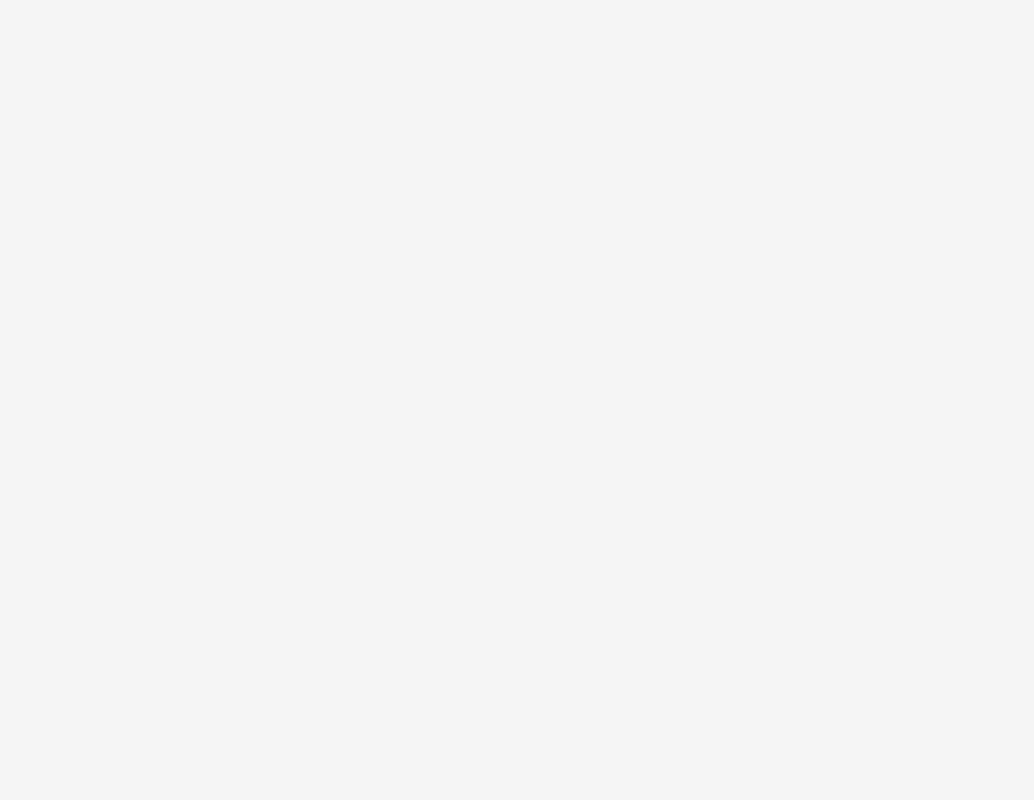
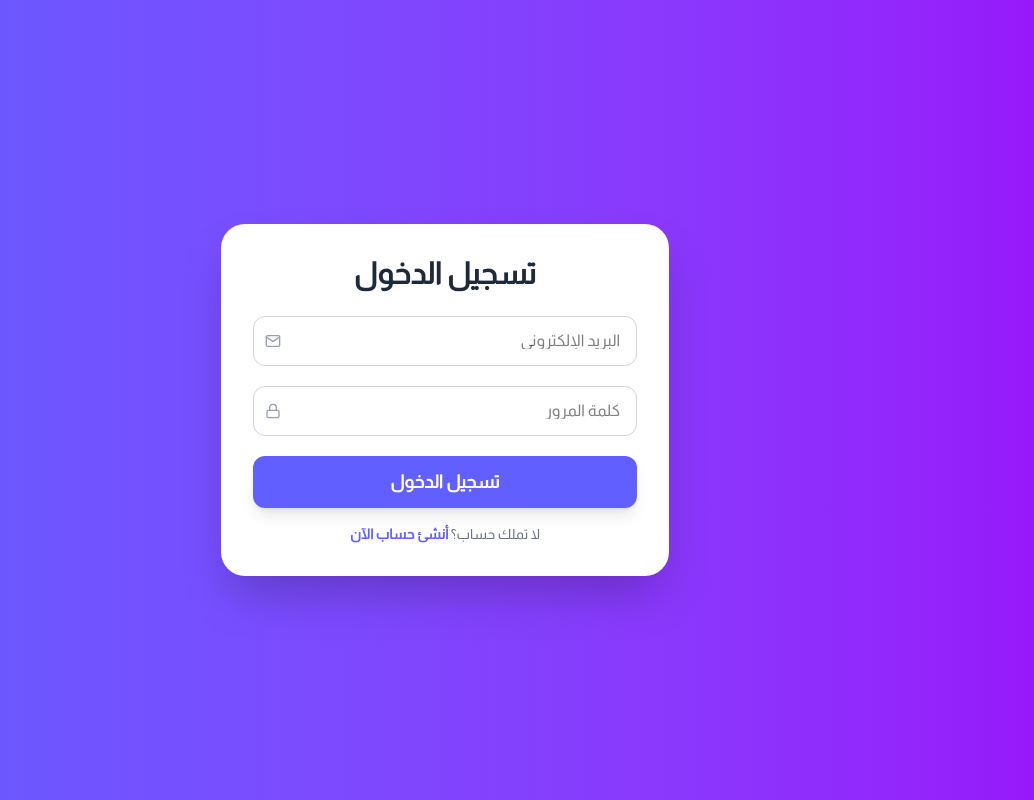
Before and after one commit to ali98nadhum/expense-manager-front, a React (Vite) app: page /login in a window 1280 px wide. Before the commit this address had no page. Shown: the whole page, without its empty margins (195-1229 px from the left). Built offline with nearby package versions, Linux system fonts and the light colour scheme.

Commit message:
updated :)

```diff
--- a/src/App.jsx
+++ b/src/App.jsx
@@ -2,6 +2,7 @@ import { BrowserRouter, Routes, Route } from "react-router-dom";
 import Layout from "./Components/Layout/Layout";
 import HomePage from "./pages/HomePage/HomePage";
 import WalletPage from "./pages/WalletPage/WalletPage";
+import LoginPage from "./pages/LoginPage/LoginPage";
 
 function App() {
   return (
@@ -10,6 +11,7 @@ function App() {
         <Route path="/" element={<Layout />}>
           <Route index element={<HomePage />} />
           <Route path="/wallet" element={ <WalletPage/> } />
+          <Route path="/login" element= { <LoginPage/> } />
         </Route>
       </Routes>
     </BrowserRouter>
--- a/src/Components/AddWalletModal/AddWalletModal.jsx
+++ b/src/Components/AddWalletModal/AddWalletModal.jsx
@@ -7,8 +7,8 @@ import successAnim from "../../animation/Payment Successful Animation.json";
 import { motion, AnimatePresence } from "framer-motion";
 
 const schema = Yup.object().shape({
-  cardName: Yup.string().required("اسم البطاقة مطلوب"),
-  amount: Yup.number()
+  name: Yup.string().required("اسم البطاقة مطلوب"),
+  balance: Yup.number()
     .typeError("المبلغ لازم يكون رقم")
     .positive("المبلغ لازم يكون أكبر من صفر")
     .required("المبلغ مطلوب"),
@@ -86,13 +86,13 @@ const AddWalletModal = ({ isAddOpen, setIsAddOpen, budgets, onSubmit }) => {
                   </label>
                   <input
                     type="text"
-                    {...register("cardName")}
+                    {...register("name")}
                     className="w-full rounded-xl p-3 bg-gray-100 placeholder-gray-400 focus:outline-none transition-all"
                     placeholder="مثال: مصاريف السوق"
                   />
-                  {errors.cardName && (
+                  {errors.name && (
                     <p className="text-red-500 text-sm mt-1">
-                      {errors.cardName.message}
+                      {errors.name.message}
                     </p>
                   )}
                 </div>
@@ -103,13 +103,13 @@ const AddWalletModal = ({ isAddOpen, setIsAddOpen, budgets, onSubmit }) => {
                   </label>
                   <input
                     type="number"
-                    {...register("amount")}
+                    {...register("balance")}
                     className="w-full rounded-xl p-3 bg-gray-100 placeholder-gray-400 focus:outline-none transition-all"
                     placeholder="مثال: 200000"
                   />
-                  {errors.amount && (
+                  {errors.balance && (
                     <p className="text-red-500 text-sm mt-1">
-                      {errors.amount.message}
+                      {errors.balance.message}
                     </p>
                   )}
                 </div>
--- a/src/Components/Layout/Layout.jsx
+++ b/src/Components/Layout/Layout.jsx
@@ -1,33 +1,50 @@
-import { Outlet } from "react-router-dom";
-import { useState } from "react";
+import { Outlet, useLocation } from "react-router-dom";
+import { useState, useEffect } from "react";
 import SideBar from "../SideBar/SideBar";
 import Header from "../Header/Header";
 
 const Layout = () => {
-  const [isOpen, setIsOpen] = useState(true);
+  const location = useLocation();
+  const noLayoutPages = ["/login", "/register"];
+  const hideLayout = noLayoutPages.includes(location.pathname);
+
+  const [isOpen, setIsOpen] = useState(window.innerWidth >= 768);
+  const [isMobile, setIsMobile] = useState(window.innerWidth < 768);
+
+  useEffect(() => {
+    const handleResize = () => {
+      setIsMobile(window.innerWidth < 768);
+      if (window.innerWidth >= 768) {
+        setIsOpen(true);
+      } else {
+        setIsOpen(false);
+      }
+    };
+    window.addEventListener("resize", handleResize);
+    return () => window.removeEventListener("resize", handleResize);
+  }, []);
 
   return (
     <div className="flex h-screen overflow-hidden">
       {/* Sidebar */}
-  <SideBar isOpen={isOpen} setIsOpen={setIsOpen} />
+      {!hideLayout && <SideBar isOpen={isOpen} setIsOpen={setIsOpen} />}
 
-    {/* Overlay in mobail */}
-      {isOpen && (
+      {/* Overlay in mobile */}
+      {!hideLayout && isMobile && isOpen && (
         <div
-          className="fixed  inset-0 bg-black opacity-30 z-40 md:hidden"
+          className="fixed inset-0 bg-black opacity-30 z-40 md:hidden"
           onClick={() => setIsOpen(false)}
         />
       )}
 
       {/* Main content */}
-  <div className="flex-1 flex flex-col transition-all duration-300 md:mr-64">
-    <Header isOpen={isOpen} setIsOpen={setIsOpen} />
-    <main className="flex-1 overflow-auto p-4 bg-gray-100">
+      <div className={`flex-1 flex flex-col transition-all duration-300 ${!hideLayout && !isMobile ? "md:mr-64" : ""}`}>
+        {!hideLayout && <Header isOpen={isOpen} setIsOpen={setIsOpen} />}
+        <main className="flex-1 overflow-auto bg-gray-100">
           <Outlet />
         </main>
       </div>
     </div>
-
   );
 };
 
--- a/src/Components/container/Container.jsx
+++ /dev/null
@@ -1,16 +0,0 @@
-// src/components/Container.jsx
-import React from "react";
-
-export default function Container({ children, className = ""  , maxWidth}) {
-  return (
-    <div
-      className={`mx-auto px-4 ${className}`}
-      style={{
-        width: "100%",
-        maxWidth: maxWidth ,
-      }}
-    >
-      {children}
-    </div>
-  );
-}
--- /dev/null
+++ b/src/pages/LoginPage/LoginPage.jsx
@@ -0,0 +1,97 @@
+
+import { motion } from "framer-motion";
+import { FiMail, FiLock } from "react-icons/fi";
+import { useForm } from "react-hook-form";
+import { yupResolver } from "@hookform/resolvers/yup";
+import * as Yup from "yup";
+
+
+const schema = Yup.object().shape({
+  email: Yup.string().email("يرجى ادخال اميل صالح").required("الاميل مطلوب"),
+  password: Yup.string()
+    .required("الرمز مطلوب"),
+});
+
+const LoginPage = () => {
+
+  const {
+      register,
+      handleSubmit,
+      reset,
+      formState: { errors },
+    } = useForm({
+      resolver: yupResolver(schema),
+    });
+
+    const handleLogin = () => {
+      console.log("تم تسجيل الدخول");
+
+    }
+  return (
+    <div className="min-h-screen flex items-center justify-center bg-gradient-to-r from-indigo-500 to-purple-600 p-4">
+      <motion.div
+        initial={{ opacity: 0, y: -50 }}
+        animate={{ opacity: 1, y: 0 }}
+        transition={{ duration: 0.6, ease: "easeOut" }}
+        className="bg-white rounded-3xl shadow-2xl p-8 max-w-md w-full"
+      >
+        <h2 className="text-3xl font-bold text-gray-800 mb-6 text-center">
+          تسجيل الدخول
+        </h2>
+
+        <form className="space-y-5" onSubmit={handleSubmit(handleLogin)}>
+          {/* Email Input */}
+          <div className="relative">
+            <FiMail className="absolute top-1/2 left-3 -translate-y-1/2 text-gray-400" />
+            <input
+              {...register("email")}
+              type="email"
+              placeholder="البريد الإلكتروني"
+              className="w-full pl-10 pr-4 py-3 border rounded-xl border-gray-300 focus:outline-none focus:ring-2 focus:ring-indigo-400 transition"
+            />
+            {errors.email && (
+              <p className="text-red-500 text-sm mt-1">
+                {errors.email.message}
+              </p>
+            )}
+          </div>
+
+          {/* Password Input */}
+          <div className="relative">
+            <FiLock className="absolute top-1/2 left-3 -translate-y-1/2 text-gray-400" />
+            <input
+              {...register("password")}
+              type="password"
+              placeholder="كلمة المرور"
+              className="w-full pl-10 pr-4 py-3 border rounded-xl border-gray-300 focus:outline-none focus:ring-2 focus:ring-indigo-400 transition"
+            />
+            {errors.password && (
+              <p className="text-red-500 text-sm mt-1">
+                {errors.password.message}
+              </p>
+            )}
+          </div>
+
+          {/* Submit Button */}
+          <motion.button
+            whileHover={{ scale: 1.05 }}
+            whileTap={{ scale: 0.95 }}
+            type="submit"
+            className="w-full bg-indigo-500 text-white py-3 rounded-xl font-semibold text-lg shadow-lg hover:bg-indigo-600 transition"
+          >
+            تسجيل الدخول
+          </motion.button>
+        </form>
+
+        <p className="text-center text-gray-500 mt-4 text-sm">
+          لا تملك حساب؟{" "}
+          <a href="#" className="text-indigo-500 font-semibold hover:underline">
+            أنشئ حساب الآن
+          </a>
+        </p>
+      </motion.div>
+    </div>
+  );
+};
+
+export default LoginPage;
--- a/src/pages/WalletPage/WalletPage.jsx
+++ b/src/pages/WalletPage/WalletPage.jsx
@@ -22,7 +22,7 @@ const WalletPage = () => {
 
 
   return (
-    <>
+    <div className="p-5">
     {/* ===== Header page ===== */}
        <div className="header-wallet-page flex items-center justify-center px-3">
       <div className="flex flex-col sm:flex-row sm:items-center sm:justify-between gap-3 bg-white w-full sm:w-5/6 px-4 py-3 rounded-2xl shadow-lg">
@@ -58,7 +58,7 @@ const WalletPage = () => {
         onSubmit={handleAddCard}
       />
     )}
-    </>
+    </div>
   );
 };
 
```
Lines whose indentation alone changed are shown as unchanged.
